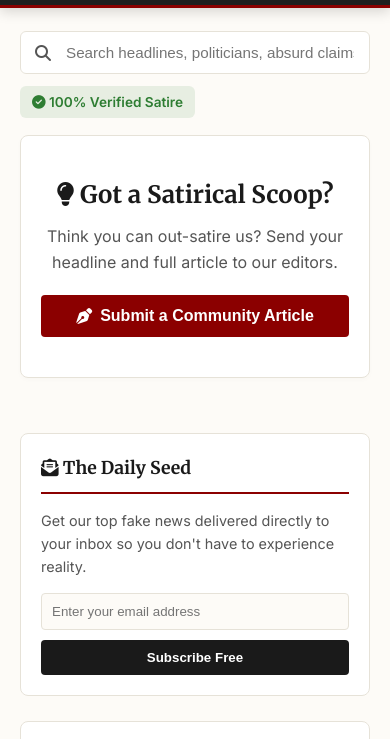
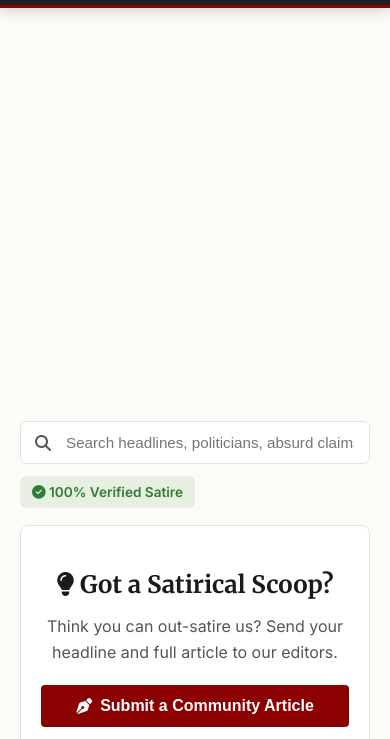
Before and after one commit to jeremykoloski-besci/pompous-pomegranate, a website: page index.html in a window 390 px wide. Shown: the part 79-818 px from the top of the page. Drawn offline with nearby package versions, Linux system fonts and the light colour scheme; no server answers.

Commit message:
Update styles.css

```diff
--- a/styles.css
+++ b/styles.css
@@ -33,7 +33,11 @@ html, body {
     padding: 0;
     overflow-x: hidden;
 }
-
+@media (max-width: 768px) {
+    body {
+        padding-top: 460px !important; /* Adjust this value up if it still overlaps on mobile */
+    }
+}
 :root {
     --bg-color: #fdfbf7;
     --card-bg: #ffffff;
@@ -73,11 +77,6 @@ body {
     line-height: 1.6;
     padding-top: 230px;
     transition: padding-top 0.3s ease;
-}
-@media (max-width: 768px) {
-    body {
-        padding-top: 460px; /* Adjust this value up if it still overlaps on mobile */
-    }
 }
 
 
```
